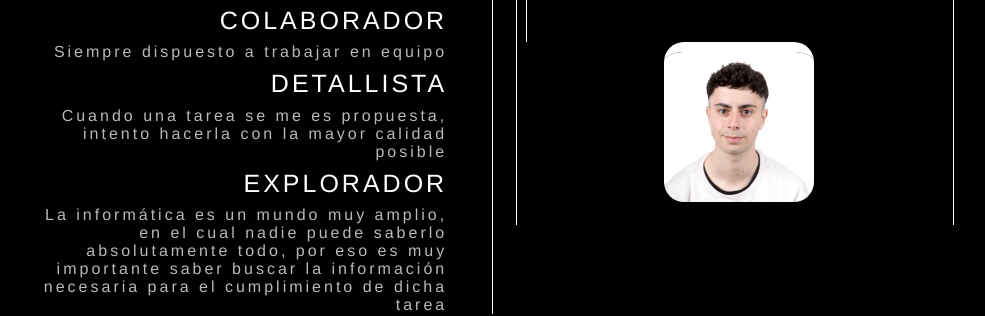
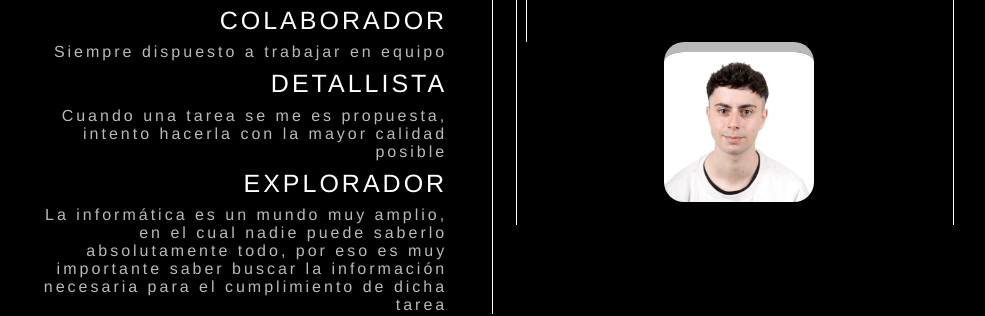
Before and after one commit to C0C05/Curriculum, a plain HTML site: page index.html in a window 1536 px wide. Shown: the part 1266-1582 px from the top of the page, without its empty margins (275-1260 px from the left). Drawn offline with Linux system fonts and the light colour scheme.

Commit message:
cambiando color borde de arriba

```diff
--- a/general.css
+++ b/general.css
@@ -192,7 +192,7 @@
         margin-left: auto;
         margin-right: auto;
         border-radius: 20px;
-        border-top: 10px solid white;
+        border-top: 10px solid #B9B9B9;
     }
 
     table {
```
